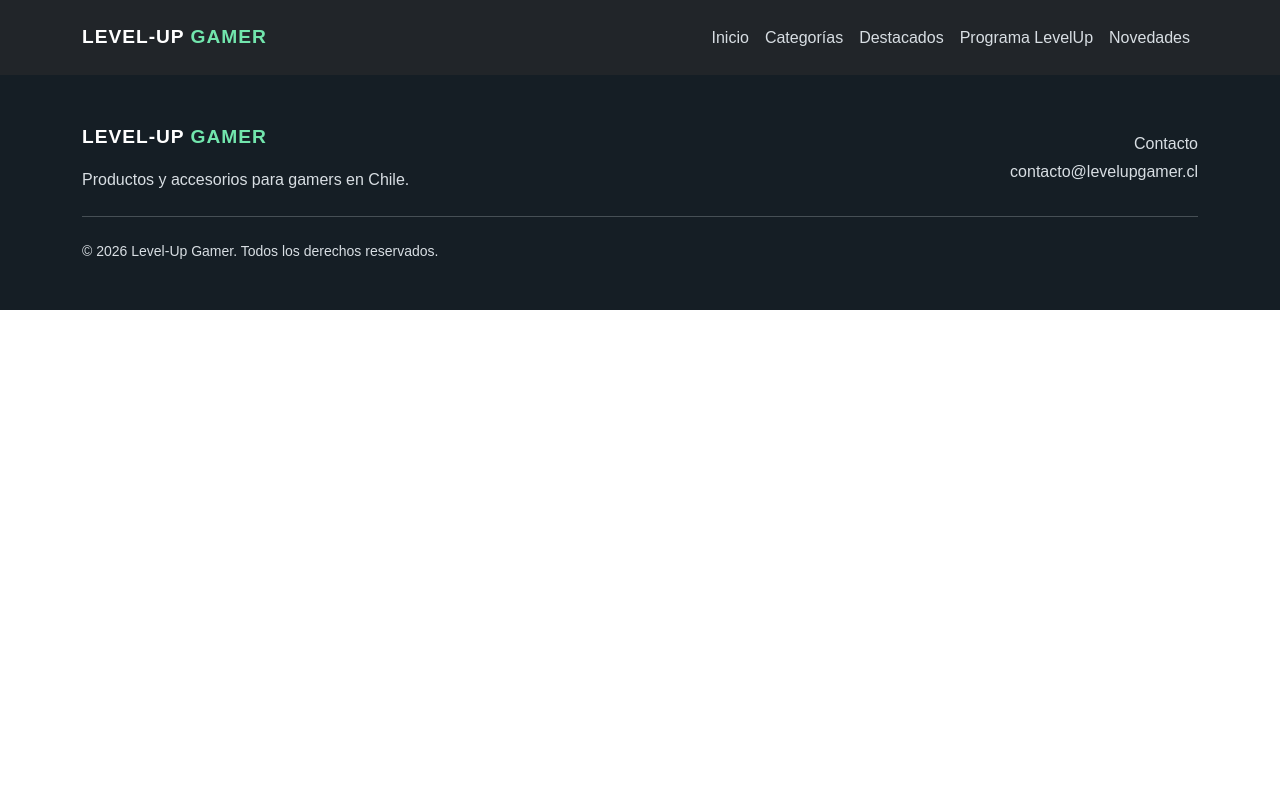
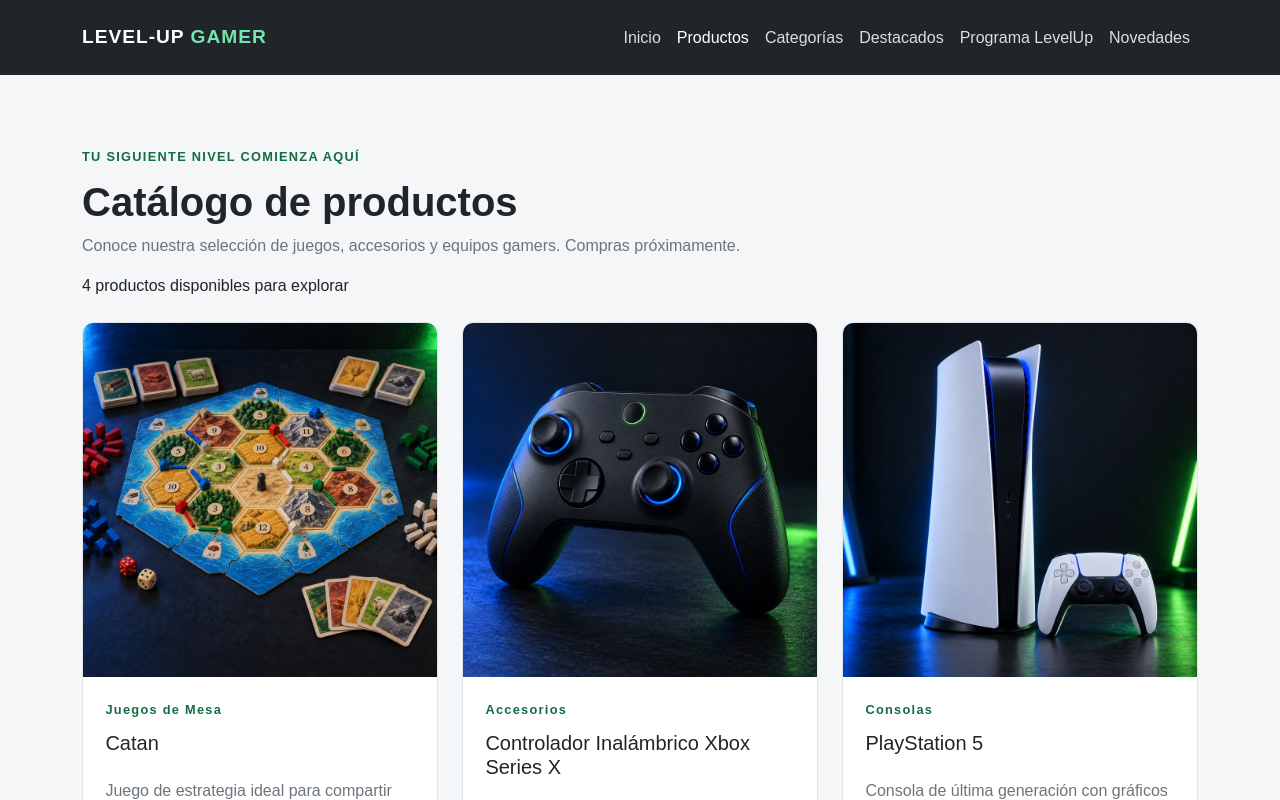
Before and after one commit to AliceThePianist/level-up-gamer-react, a React (Vite) app: page /productos in a window 1280 px wide. Shown: the top 800 px of the page. Built offline with nearby package versions, Linux system fonts and the light colour scheme.

Commit message:
feat: implementar catálogo de productos con tarjetas reutilizables

```diff
--- a/index.html
+++ b/index.html
@@ -4,7 +4,7 @@
     <meta charset="UTF-8" />
     <meta name="viewport" content="width=device-width, initial-scale=1.0" />
     <meta name="description" content="Level-Up Gamer: productos, accesorios y una comunidad para gamers en Chile." />
-    <title>Level-Up Gamer | Inicio</title>
+    <title>Level-Up Gamer | Tienda gamer</title>
   </head>
   <body>
     <div id="root"></div>
--- a/src/App.jsx
+++ b/src/App.jsx
@@ -2,6 +2,7 @@
 import Navbar from './components/Navbar'
 import Footer from './components/Footer'
 import Home from './views/Home'
+import Productos from './views/Productos'
 
 function App() {
   return (
@@ -10,6 +11,7 @@
       <Navbar />
       <Routes>
         <Route path="/" element={<Home />} />
+        <Route path="/productos" element={<Productos />} />
       </Routes>
       <Footer />
     </>
--- a/src/components/Navbar.jsx
+++ b/src/components/Navbar.jsx
@@ -13,10 +13,11 @@
           <BootstrapNavbar.Collapse id="menu-principal">
             <Nav className="ms-auto">
               <Nav.Link as={NavLink} to="/" end eventKey="inicio">Inicio</Nav.Link>
-              <Nav.Link href="#categorias" eventKey="categorias">Categorías</Nav.Link>
-              <Nav.Link href="#destacados" eventKey="destacados">Destacados</Nav.Link>
-              <Nav.Link href="#beneficios" eventKey="beneficios">Programa LevelUp</Nav.Link>
-              <Nav.Link href="#novedades" eventKey="novedades">Novedades</Nav.Link>
+              <Nav.Link as={NavLink} to="/productos" eventKey="productos">Productos</Nav.Link>
+              <Nav.Link href="/#categorias" eventKey="categorias">Categorías</Nav.Link>
+              <Nav.Link href="/#destacados" eventKey="destacados">Destacados</Nav.Link>
+              <Nav.Link href="/#beneficios" eventKey="beneficios">Programa LevelUp</Nav.Link>
+              <Nav.Link href="/#novedades" eventKey="novedades">Novedades</Nav.Link>
             </Nav>
           </BootstrapNavbar.Collapse>
         </Container>
--- /dev/null
+++ b/src/components/ProductCard.jsx
@@ -0,0 +1,18 @@
+import { Card } from 'react-bootstrap'
+
+// Recibe el producto completo para poder asociarlo al evento Agregar en una etapa posterior.
+function ProductCard({ producto, mostrarDescripcion = true, tituloAs = 'h2' }) {
+  return (
+    <Card as="article" className="tarjeta-producto h-100">
+      <Card.Img variant="top" src={producto.imagen} alt={producto.nombre} loading="lazy" />
+      <Card.Body className="d-flex flex-column">
+        <p className="etiqueta small">{producto.categoria}</p>
+        <Card.Title as={tituloAs} className="h5 mb-4">{producto.nombre}</Card.Title>
+        {mostrarDescripcion && <Card.Text className="text-secondary">{producto.descripcion}</Card.Text>}
+        <p className="precio mt-auto mb-0">${producto.precio.toLocaleString('es-CL')} <span>CLP</span></p>
+      </Card.Body>
+    </Card>
+  )
+}
+
+export default ProductCard
--- /dev/null
+++ b/src/data/productosIniciales.js
@@ -0,0 +1,40 @@
+import catan from '../assets/images/catan.jpg'
+import control from '../assets/images/controlador-xbox.jpg'
+import consola from '../assets/images/playstation-5.jpg'
+import computador from '../assets/images/computador-gamer.jpg'
+
+// Datos iniciales de la portada anterior. Los precios se almacenan como números en CLP.
+export const productosIniciales = [
+  {
+    id: 1,
+    nombre: 'Catan',
+    categoria: 'Juegos de Mesa',
+    precio: 29990,
+    imagen: catan,
+    descripcion: 'Juego de estrategia ideal para compartir con amigos.',
+  },
+  {
+    id: 2,
+    nombre: 'Controlador Inalámbrico Xbox Series X',
+    categoria: 'Accesorios',
+    precio: 59990,
+    imagen: control,
+    descripcion: 'Control inalámbrico compatible con consolas Xbox y computadores.',
+  },
+  {
+    id: 3,
+    nombre: 'PlayStation 5',
+    categoria: 'Consolas',
+    precio: 549990,
+    imagen: consola,
+    descripcion: 'Consola de última generación con gráficos de alta calidad.',
+  },
+  {
+    id: 4,
+    nombre: 'PC Gamer ASUS ROG Strix',
+    categoria: 'Computadores Gamers',
+    precio: 1299990,
+    imagen: computador,
+    descripcion: 'Equipo de alto rendimiento para los jugadores más exigentes.',
+  },
+]
--- a/src/views/Home.jsx
+++ b/src/views/Home.jsx
@@ -1,13 +1,12 @@
 import { Button, Card, Col, Container, Row } from 'react-bootstrap'
+import { Link } from 'react-router-dom'
+import ProductCard from '../components/ProductCard'
+import { productosIniciales } from '../data/productosIniciales'
 import banner from '../assets/images/banner-gamer.jpg'
-import catan from '../assets/images/catan.jpg'
-import control from '../assets/images/controlador-xbox.jpg'
-import consola from '../assets/images/playstation-5.jpg'
-import computador from '../assets/images/computador-gamer.jpg'
 import blogComputador from '../assets/images/blog-computador.jpg'
 import blogEspacio from '../assets/images/blog-espacio-gamer.jpg'
 
-// Contenido estático de portada; el catálogo funcional se implementará después.
+// Categorías de productos y servicios del diseño anterior.
 const categorias = [
   ['Juegos de Mesa', 'Comparte una nueva partida con amigos y familia.'],
   ['Accesorios', 'Audífonos, controles y complementos para jugar.'],
@@ -19,13 +18,6 @@
   ['Poleras Personalizadas', 'Lleva tu estilo gamer contigo.'],
   ['Polerones Gamers', 'Diseños para jugar a tu manera.'],
   ['Servicio Técnico', 'Soporte para cuidar tus equipos.'],
-]
-
-const destacados = [
-  { nombre: 'Catan', categoria: 'Juegos de Mesa', precio: '$29.990', imagen: catan, alt: 'Juego de mesa Catan con tablero y fichas' },
-  { nombre: 'Controlador Inalámbrico Xbox Series X', categoria: 'Accesorios', precio: '$59.990', imagen: control, alt: 'Controlador inalámbrico Xbox negro' },
-  { nombre: 'PlayStation 5', categoria: 'Consolas', precio: '$549.990', imagen: consola, alt: 'Consola PlayStation 5 blanca junto a su controlador' },
-  { nombre: 'PC Gamer ASUS ROG Strix', categoria: 'Computadores Gamers', precio: '$1.299.990', imagen: computador, alt: 'Computador gamer con iluminación azul y verde' },
 ]
 
 function Home() {
@@ -83,19 +75,13 @@
           <h2 id="titulo-destacados">Productos destacados</h2>
           <p className="text-secondary mb-4">Una selección para conocer Level-Up Gamer. Compras próximamente.</p>
           <Row className="g-4">
-            {destacados.map((producto) => (
-              <Col key={producto.nombre} sm={6} lg={3}>
-                <Card as="article" className="tarjeta-producto h-100">
-                  <Card.Img variant="top" src={producto.imagen} alt={producto.alt} loading="lazy" />
-                  <Card.Body className="d-flex flex-column">
-                    <p className="etiqueta small">{producto.categoria}</p>
-                    <h3 className="h5 mb-4">{producto.nombre}</h3>
-                    <p className="precio mt-auto mb-0">{producto.precio} <span>CLP</span></p>
-                  </Card.Body>
-                </Card>
+            {productosIniciales.slice(0, 4).map((producto) => (
+              <Col key={producto.id} sm={6} lg={3}>
+                <ProductCard producto={producto} mostrarDescripcion={false} tituloAs="h3" />
               </Col>
             ))}
           </Row>
+          <Button as={Link} to="/productos" variant="primary" className="mt-4">Ver catálogo completo</Button>
         </Container>
       </section>
 
--- /dev/null
+++ b/src/views/Productos.jsx
@@ -0,0 +1,25 @@
+import { Col, Container, Row } from 'react-bootstrap'
+import ProductCard from '../components/ProductCard'
+import { productosIniciales } from '../data/productosIniciales'
+
+function Productos() {
+  return (
+    <main id="contenido" tabIndex={-1} className="seccion fondo-suave">
+      <Container>
+        <p className="etiqueta">TU SIGUIENTE NIVEL COMIENZA AQUÍ</p>
+        <h1>Catálogo de productos</h1>
+        <p className="text-secondary">Conoce nuestra selección de juegos, accesorios y equipos gamers. Compras próximamente.</p>
+        <p className="mb-4">{productosIniciales.length} productos disponibles para explorar</p>
+        <Row className="g-4">
+          {productosIniciales.map((producto) => (
+            <Col key={producto.id} xs={12} md={6} lg={4}>
+              <ProductCard producto={producto} />
+            </Col>
+          ))}
+        </Row>
+      </Container>
+    </main>
+  )
+}
+
+export default Productos
```
